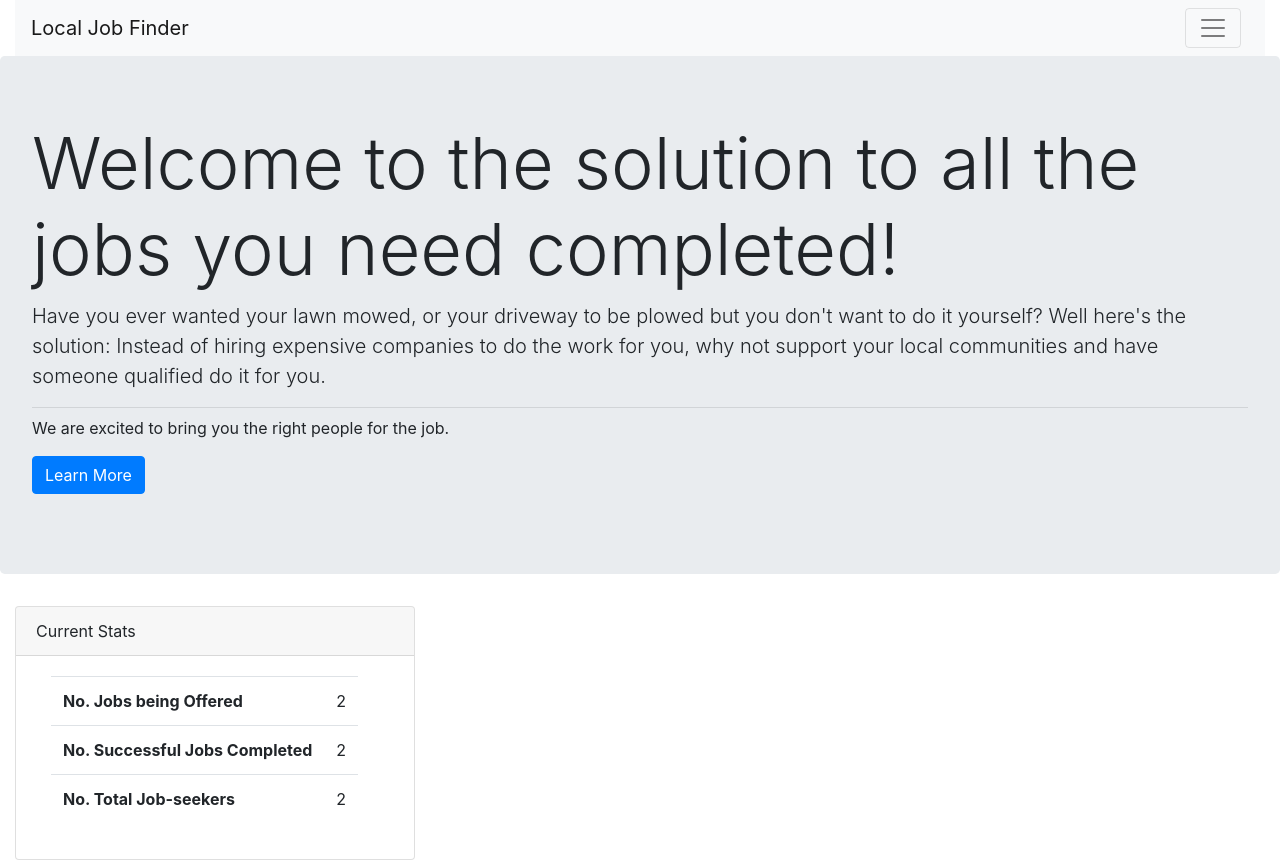
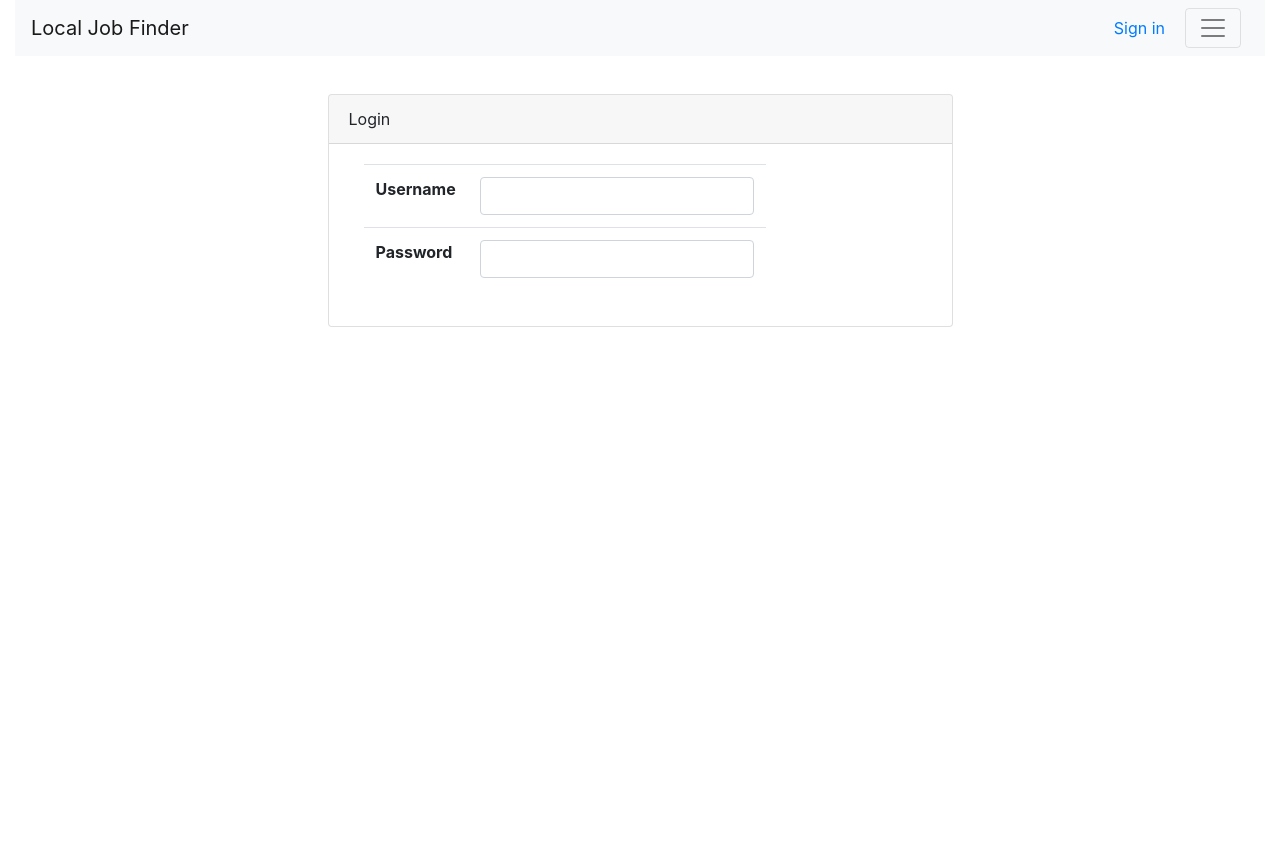
Before and after one commit to jason-qin2/JobDash, a React (Create React App) app in the folder local-job-finder/: page /Login in a window 1280 px wide. After the commit the page ends 800 px from the top, so only its background shows below. Built offline with nearby package versions, Linux system fonts and the light colour scheme.

Commit message:
add login page

```diff
--- /dev/null
+++ b/local-job-finder/src/Components/Login.js
@@ -0,0 +1,30 @@
+import React, { useState } from 'react';
+import { Jumbotron, Row, Col, Button, Card, CardHeader, CardFooter, CardBody, Collapse, Navbar, NavbarToggler, NavbarBrand, Nav, NavItem, NavLink, Table, Input } from 'reactstrap';
+
+function Login() {
+
+    return (
+        <div>
+            <Col>
+                <Card style={{ width: "50%", marginLeft: "25%", marginTop:"3%" }}>
+                    <CardHeader>
+                        Login
+                </CardHeader>
+                    <CardBody>
+                        <Table>
+                            <tbody>
+                                <Col>
+                                    <tr><th scope='row'>Username</th><td><Input /></td></tr>
+                                    <tr><th scope='row'>Password</th><td><Input /></td></tr>
+                                </Col>
+                            </tbody>
+                        </Table>
+                    </CardBody>
+                </Card>
+            </Col>
+
+        </div>
+    );
+}
+
+export default Login;
--- a/local-job-finder/src/Components/NavBar.js
+++ b/local-job-finder/src/Components/NavBar.js
@@ -15,6 +15,7 @@ function NavBar() {
         <Col>
         <Navbar color="light" light>
         <NavbarBrand href="/" className="mr-auto">Local Job Finder</NavbarBrand>
+        <Link to="/Login" style={{marginRight:"20px"}} >Sign in</Link>
         <NavbarToggler onClick={toggleNavbar} className="mr-2" />
         <Collapse isOpen={!collapsed} navbar>
           <Nav navbar>
--- a/local-job-finder/src/index.js
+++ b/local-job-finder/src/index.js
@@ -5,6 +5,7 @@ import App from './App';
 import Landing from './Components/Landing'
 import NavBar from './Components/NavBar'
 import About from './Components/About'
+import Login from './Components/Login'
 import * as serviceWorker from './serviceWorker';
 import 'bootstrap/dist/css/bootstrap.min.css';
 import {
@@ -25,6 +26,10 @@ ReactDOM.render(
           <Route path="/About">
             <About />
           </Route>
+          <Route path="/Login">
+            <Login/>
+          </Route>
+
           <Route path="/Users">
             <h2>Users</h2>
           </Route>
```
